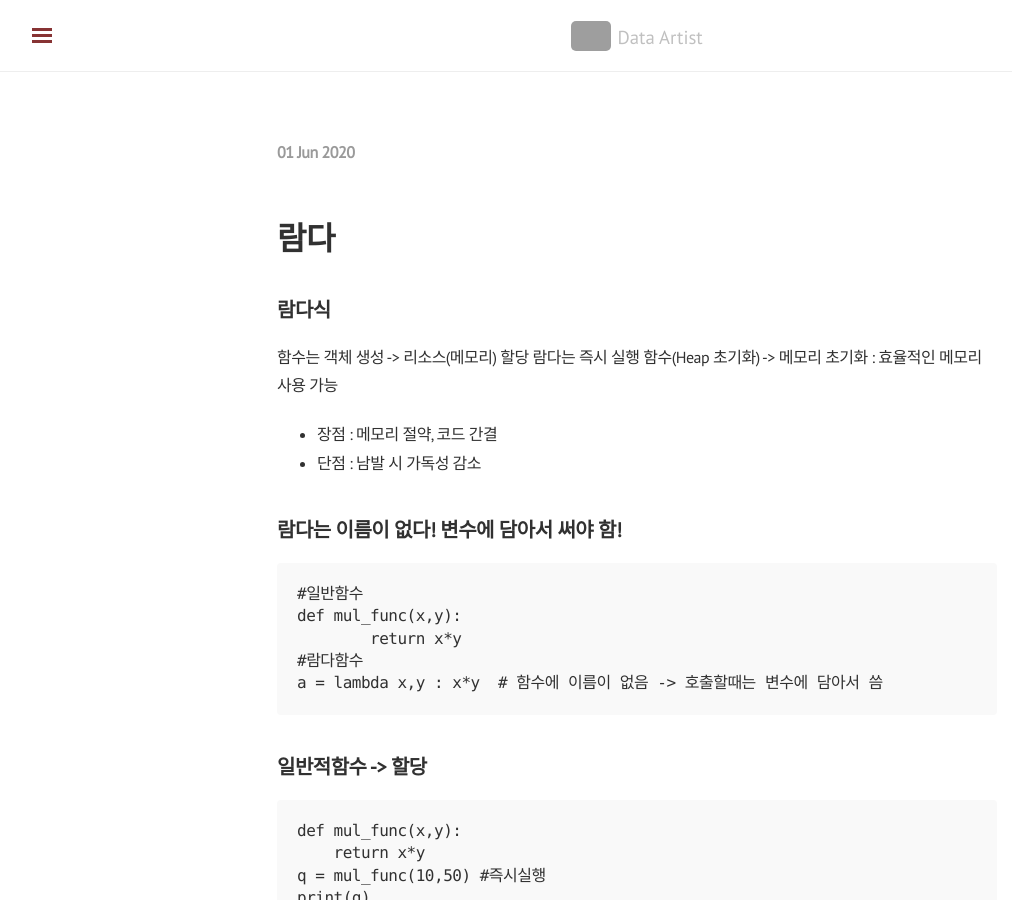
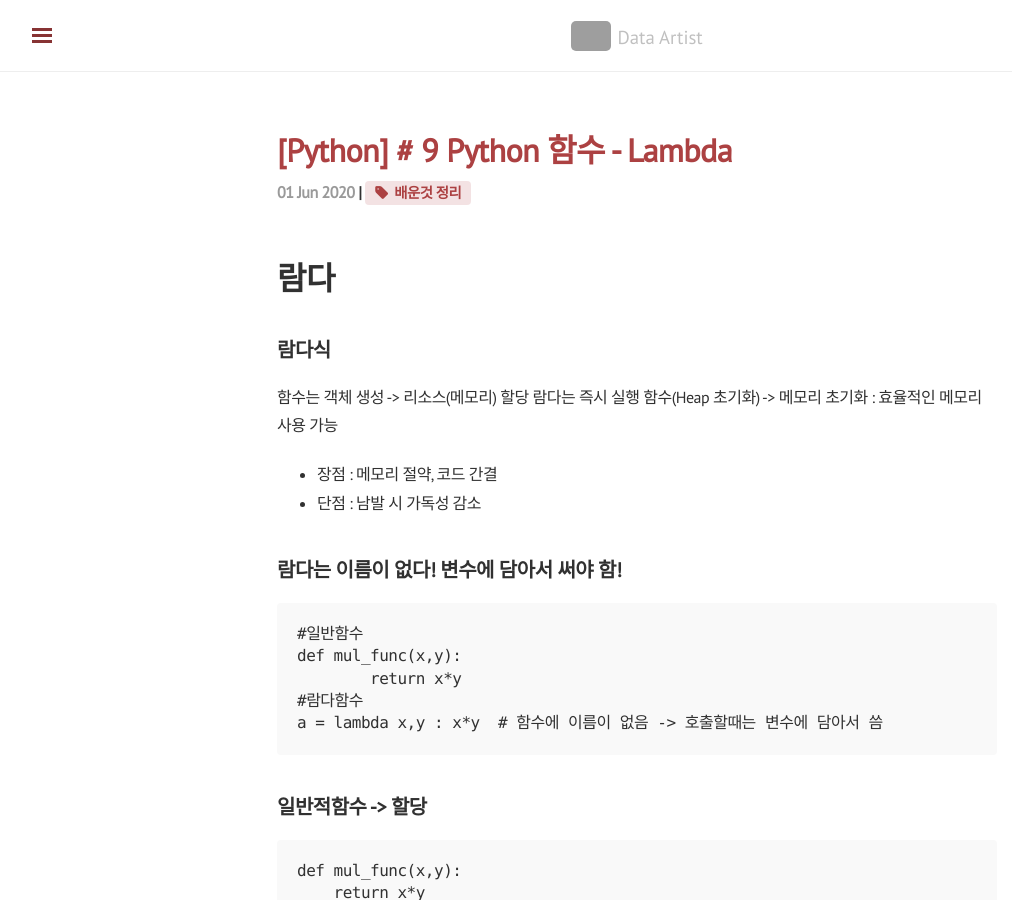
Before and after one commit to shanny924/shanny924.github.io, a Jekyll site: the page built from _posts/2020-06-01-python#9.md, in a window 1280 px wide and 900 px high. Shown: the whole window, without its empty margins (3-1015 px from the left). Built offline with Jekyll 4.4.1, drawn with Linux system fonts in a browser that asks for light colours; nearby versions of some CDN libraries; our own code applies the rules of GitHub Pages for plain Markdown files; comment, search, counter and statistics services are not loaded; grey boxes are pictures that could not be loaded.

Commit message:
Update 2020-06-01-python#9.md

```diff
--- a/_posts/2020-06-01-python#9.md
+++ b/_posts/2020-06-01-python#9.md
@@ -1,6 +1,6 @@
 ---
 layout: post
-title: ' [Python] # 9 Python 함수 - Lambda
+title: '[Python] # 9 Python 함수 - Lambda'
 category : [Python]
 tag: [배운것 정리]
 ---
```
